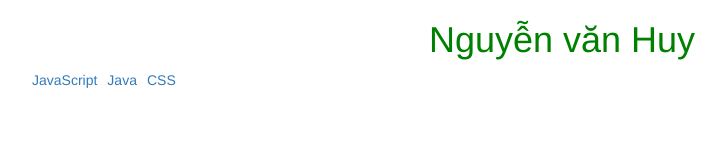
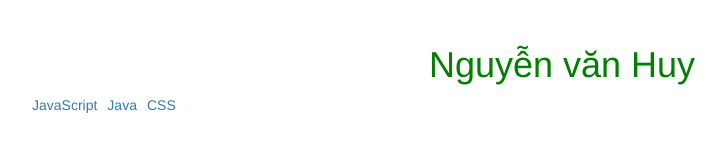
Before and after one commit to huyd10dt2/huyd10dt2.github.io, a plain HTML site: page index.html in a window 1280 px wide. Shown: the whole page, without its empty margins (78-804 px from the left). Drawn offline with nearby package versions, Linux system fonts and the light colour scheme.

Commit message:
Update styles.css

```diff
--- a/styles.css
+++ b/styles.css
@@ -10,7 +10,7 @@ li {
     margin-right:10px;
 }
 .content{
-    pandding-top: 50px;
+    padding-top: 25px;
     text-align:center;
 
 }
```
